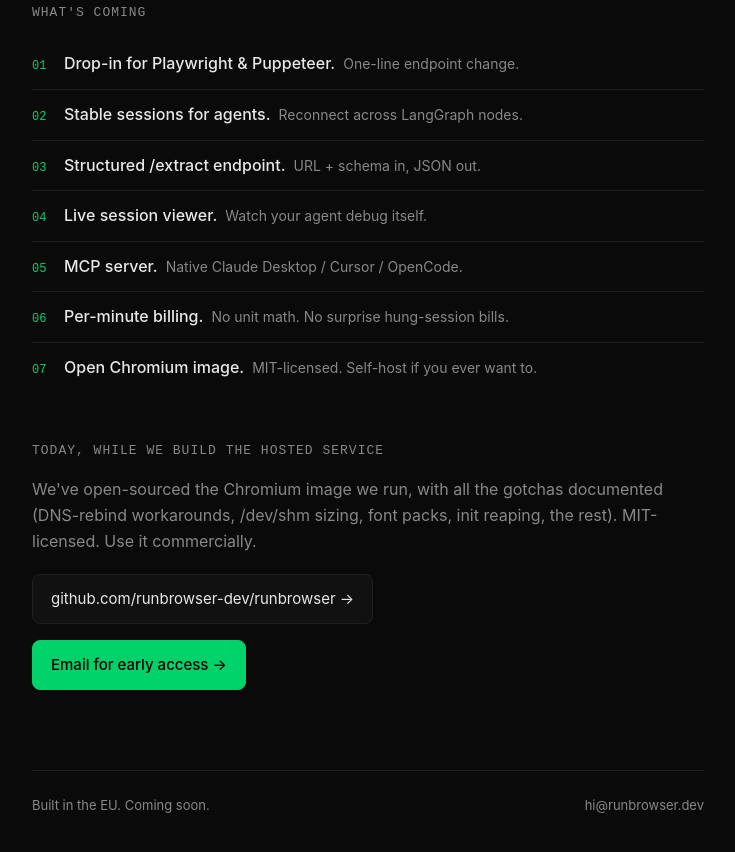
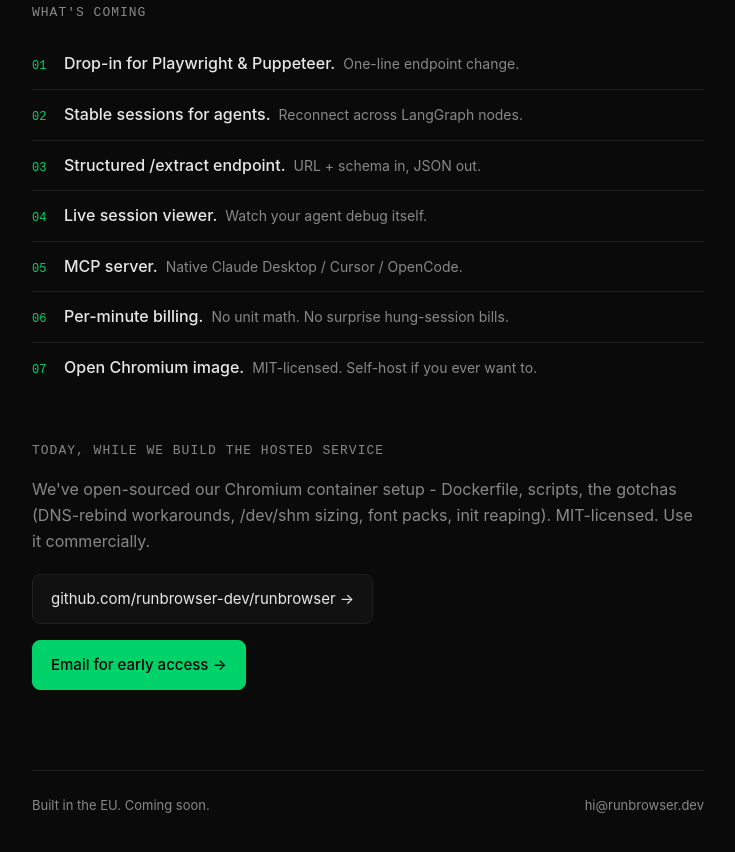
Before and after one commit to runbrowser-dev/site, a plain HTML site: page index.html in a window 1280 px wide. Shown: the part 769-1621 px from the top of the page, without its empty margins (272-1007 px from the left). Drawn offline with Linux system fonts and the light colour scheme.

Commit message:
Copy: clarify open-source scope; simplify title punctuation

```diff
--- a/index.html
+++ b/index.html
@@ -3,9 +3,9 @@
 <head>
 <meta charset="utf-8">
 <meta name="viewport" content="width=device-width, initial-scale=1">
-<title>RunBrowser — browser infrastructure for developers</title>
+<title>RunBrowser - browser infrastructure for developers</title>
 <meta name="description" content="Hosted Chromium for Playwright, Puppeteer, and AI agents. Drop-in compatible. Coming soon.">
-<meta property="og:title" content="RunBrowser — browser infrastructure for developers">
+<meta property="og:title" content="RunBrowser - browser infrastructure for developers">
 <meta property="og:description" content="Hosted Chromium for Playwright, Puppeteer, and AI agents. Drop-in compatible. Coming soon.">
 <meta property="og:url" content="https://runbrowser.dev">
 <meta property="og:type" content="website">
@@ -232,7 +232,7 @@
   <section>
     <h2>Today, while we build the hosted service</h2>
     <p style="color: var(--muted); margin: 0 0 20px;">
-      We've open-sourced the Chromium image we run, with all the gotchas documented (DNS-rebind workarounds, /dev/shm sizing, font packs, init reaping, the rest). MIT-licensed. Use it commercially.
+      We've open-sourced our Chromium container setup - Dockerfile, scripts, the gotchas (DNS-rebind workarounds, /dev/shm sizing, font packs, init reaping). MIT-licensed. Use it commercially.
     </p>
     <div class="cta">
       <a class="btn" href="https://github.com/runbrowser-dev/runbrowser" target="_blank" rel="noopener">
```
